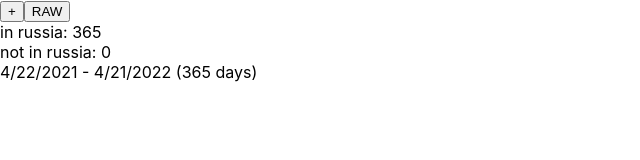
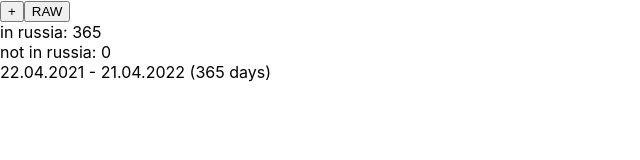
Before and after one commit to maxmaxme/tax_residency_calculator, a React app: page / in a window 1280 px wide. Shown: the top 160 px of the page, without its empty margins (0-640 px from the left). Built offline with nearby package versions, Linux system fonts and the light colour scheme.

Commit message:
dates locate

```diff
--- a/src/components/DatesInput/index.tsx
+++ b/src/components/DatesInput/index.tsx
@@ -5,6 +5,7 @@ import DatePickerComponent from 'react-datepicker';
 import 'react-datepicker/dist/react-datepicker.css';
 import styles from './index.css';
 import { RawIntervals } from '../RawIntervals';
+import { enGB } from 'date-fns/locale';
 
 type Props = {
   intervals: Intervals,
@@ -26,6 +27,7 @@ const DatePicker = (props: {
     <div>
       <DatePickerComponent
         dateFormat="dd.MM.yyyy"
+        locale={enGB}
         {...props}
       />
     </div>
--- a/src/components/IntervalRow/index.tsx
+++ b/src/components/IntervalRow/index.tsx
@@ -10,7 +10,7 @@ type Props = {
 
 const formatDatesInterval = (date1: Date, date2: Date) => {
   return (
-    date1.toLocaleDateString() + ' - ' + date2.toLocaleDateString()
+    date1.toLocaleDateString('ru-RU') + ' - ' + date2.toLocaleDateString('ru-RU')
   );
 };
 
```
